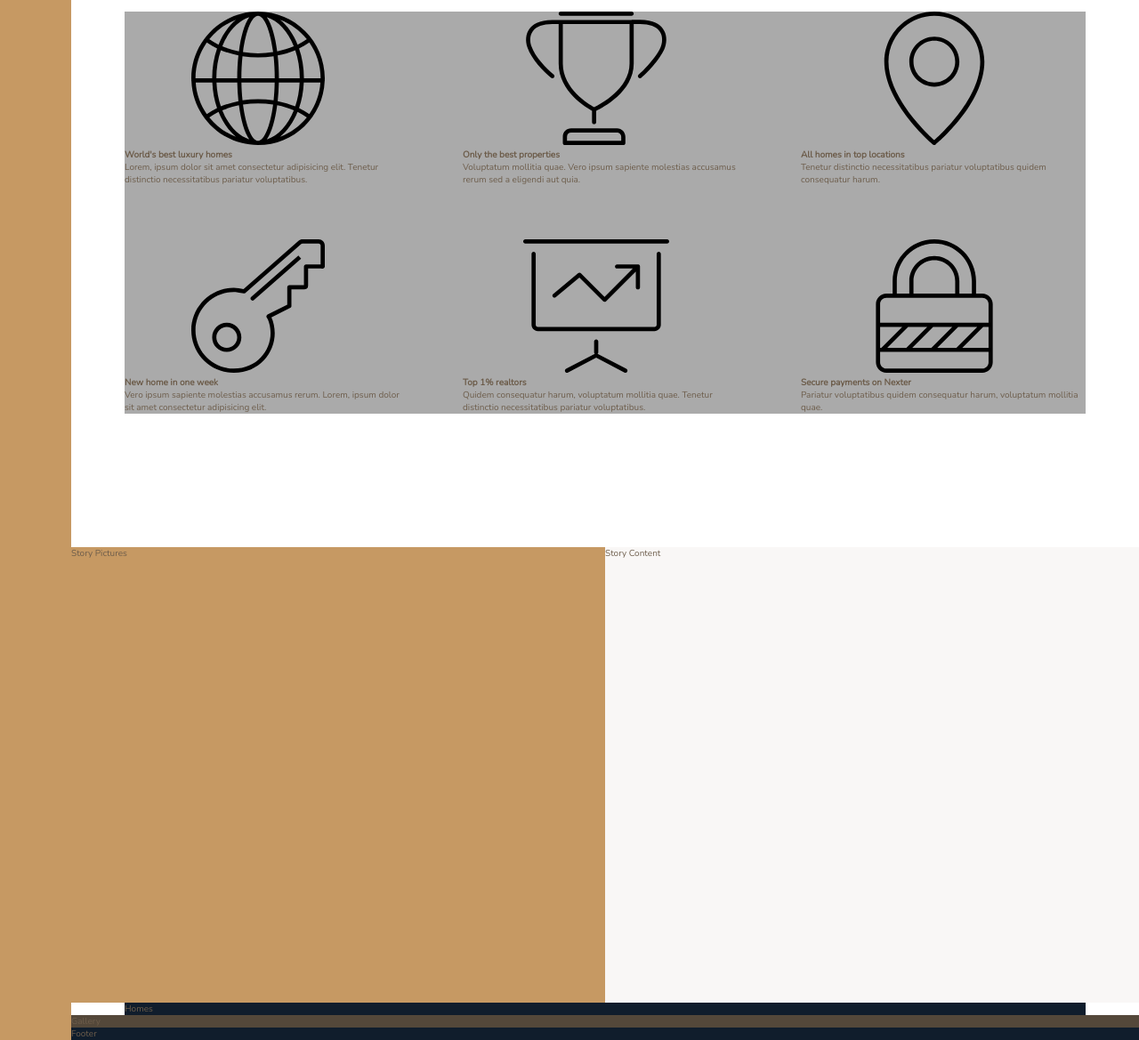
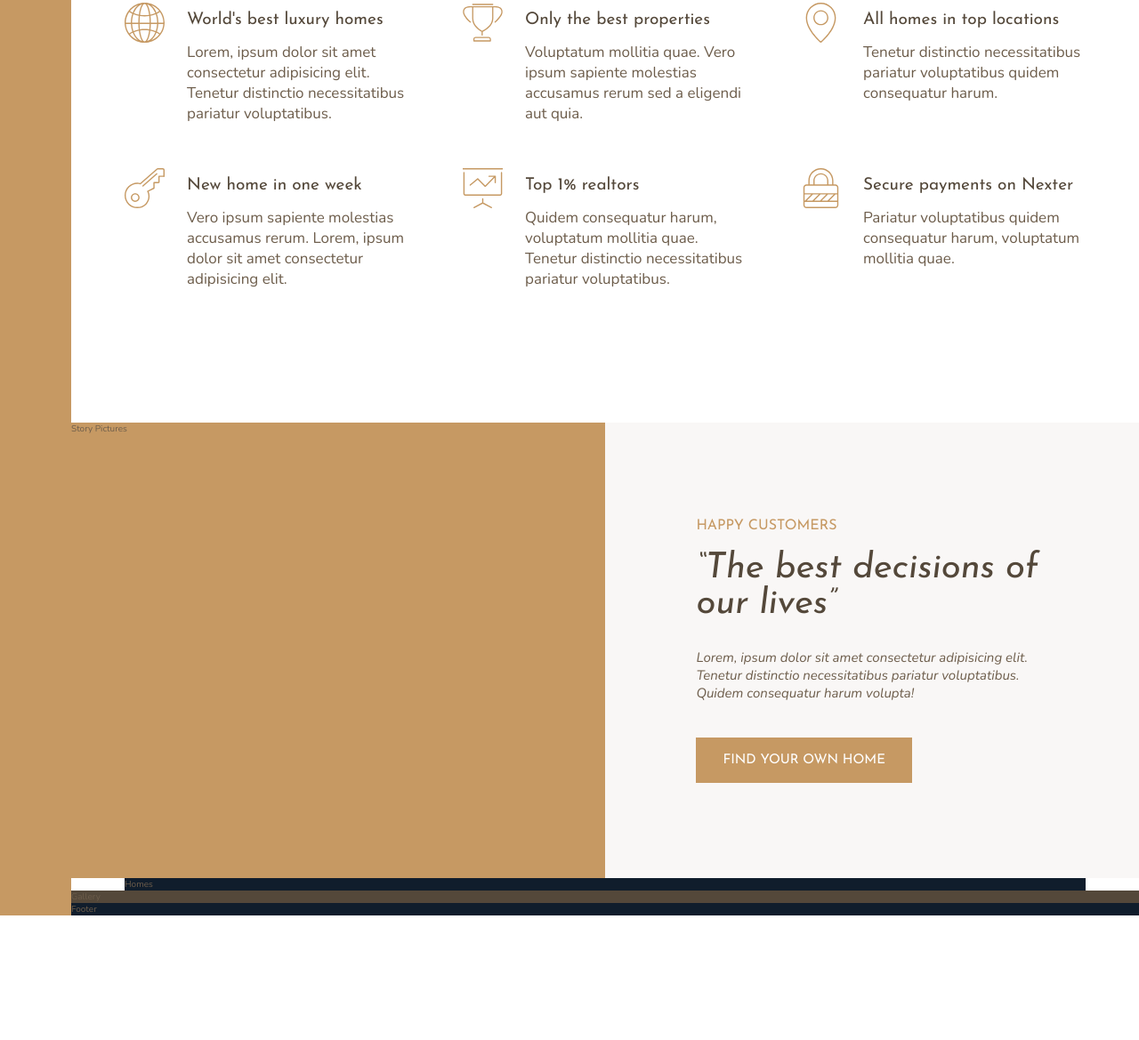
Before and after one commit to miketabb33/Nexter, a website: page index.html in a window 1280 px wide. Shown: the part 777-1946 px from the top of the page at 89% size. After the commit the page ends 1806 px from the top, so only its background shows below. Drawn offline with nearby package versions, Linux system fonts and the light colour scheme.

Commit message:
complete feature section and start story

```diff
--- a/index.html
+++ b/index.html
@@ -23,59 +23,76 @@
         <svg class="feature__icon">
           <use xlink:href="img/sprite.svg#icon-global"></use>
         </svg>
-        <h4 class="heading-4">World's best luxury homes</h4>
+        <h4 class="heading-4 heading-4--dark">World's best luxury homes</h4>
         <p class="feature__text">
-          Lorem, ipsum dolor sit amet consectetur adipisicing elit. Tenetur distinctio necessitatibus pariatur voluptatibus.
+          Lorem, ipsum dolor sit amet consectetur adipisicing elit. Tenetur
+          distinctio necessitatibus pariatur voluptatibus.
         </p>
       </div>
       <div class="feature">
         <svg class="feature__icon">
           <use xlink:href="img/sprite.svg#icon-trophy"></use>
         </svg>
-        <h4 class="heading-4">Only the best properties</h4>
+        <h4 class="heading-4 heading-4--dark">Only the best properties</h4>
         <p class="feature__text">
-          Voluptatum mollitia quae. Vero ipsum sapiente molestias accusamus rerum sed a eligendi aut quia.
+          Voluptatum mollitia quae. Vero ipsum sapiente molestias accusamus
+          rerum sed a eligendi aut quia.
         </p>
       </div>
       <div class="feature">
         <svg class="feature__icon">
           <use xlink:href="img/sprite.svg#icon-map-pin"></use>
         </svg>
-        <h4 class="heading-4">All homes in top locations</h4>
+        <h4 class="heading-4 heading-4--dark">All homes in top locations</h4>
         <p class="feature__text">
-          Tenetur distinctio necessitatibus pariatur voluptatibus quidem consequatur harum.
+          Tenetur distinctio necessitatibus pariatur voluptatibus quidem
+          consequatur harum.
         </p>
       </div>
       <div class="feature">
         <svg class="feature__icon">
           <use xlink:href="img/sprite.svg#icon-key"></use>
         </svg>
-        <h4 class="heading-4">New home in one week</h4>
+        <h4 class="heading-4 heading-4--dark">New home in one week</h4>
         <p class="feature__text">
-          Vero ipsum sapiente molestias accusamus rerum. Lorem, ipsum dolor sit amet consectetur adipisicing elit.
+          Vero ipsum sapiente molestias accusamus rerum. Lorem, ipsum dolor sit
+          amet consectetur adipisicing elit.
         </p>
       </div>
       <div class="feature">
         <svg class="feature__icon">
           <use xlink:href="img/sprite.svg#icon-presentation"></use>
         </svg>
-        <h4 class="heading-4">Top 1% realtors</h4>
+        <h4 class="heading-4 heading-4--dark">Top 1% realtors</h4>
         <p class="feature__text">
-          Quidem consequatur harum, voluptatum mollitia quae. Tenetur distinctio necessitatibus pariatur voluptatibus.
+          Quidem consequatur harum, voluptatum mollitia quae. Tenetur distinctio
+          necessitatibus pariatur voluptatibus.
         </p>
       </div>
       <div class="feature">
         <svg class="feature__icon">
           <use xlink:href="img/sprite.svg#icon-lock"></use>
         </svg>
-        <h4 class="heading-4">Secure payments on Nexter</h4>
+        <h4 class="heading-4 heading-4--dark">Secure payments on Nexter</h4>
         <p class="feature__text">
-          Pariatur voluptatibus quidem consequatur harum, voluptatum mollitia quae.
+          Pariatur voluptatibus quidem consequatur harum, voluptatum mollitia
+          quae.
         </p>
       </div>
     </section>
     <div class="story__pictures">Story Pictures</div>
-    <div class="story__content">Story Content</div>
+    <div class="story__content">
+      <h3 class="heading-3 mb-sm">Happy Customers</h3>
+      <h2 class="heading-2 heading-2--dark mb-md">
+        &ldquo;The best decisions of our lives&rdquo;
+      </h2>
+      <p class="story__text">
+        Lorem, ipsum dolor sit amet consectetur adipisicing elit. Tenetur
+        distinctio necessitatibus pariatur voluptatibus. Quidem consequatur
+        harum volupta!
+      </p>
+      <button class="btn">Find your own home</button>
+    </div>
     <section class="homes">Homes</section>
     <section class="gallery">Gallery</section>
     <footer class="footer">Footer</footer>
--- a/sass/_features.scss
+++ b/sass/_features.scss
@@ -1,14 +1,30 @@
 .features {
-  background-color: $color-grey-light-2;
   grid-column: center-start / center-end;
 
   margin: 15rem 0;
 
   display: grid;
-  grid-template-columns: repeat(3, 1fr);
+  grid-template-columns: repeat(auto-fit, minmax(25rem, 1fr));
   grid-gap: 6rem;
+  align-items: start;
 }
 
 .feature {
+  display: grid;
 
+  grid-template-columns: min-content 1fr;
+  grid-row-gap: 1.5rem;
+  grid-column-gap: 2.5rem;
+
+  &__icon {
+    fill: $color-primary;
+    width: 4.5rem;
+    height: 4.5rem;
+    grid-row: 1 / span 2;
+    transform: translateY(-1rem);
+  }
+
+  &__text {
+    font-size: 1.7rem;
+  }
 }
--- a/sass/_story.scss
+++ b/sass/_story.scss
@@ -6,5 +6,17 @@
   &__content {
     background-color: $color-grey-light-1;
     grid-column: col-start 5 / full-end;
+    padding: 6rem 8vw;
+
+    display: flex;
+    flex-direction: column;
+    justify-content: center;
+    align-items: flex-start;
+  }
+
+  &__text {
+    font-size: 1.5rem;
+    font-style: italic;
+    margin-bottom: 4rem;
   }
 }
--- a/sass/_typography.scss
+++ b/sass/_typography.scss
@@ -0,0 +1,72 @@
+%heading {
+  font-family: $font-display;
+  font-weight: 400;
+}
+
+.heading-1 {
+  @extend %heading;
+}
+.heading-2 {
+  @extend %heading;
+  font-size: 4rem;
+  font-style: italic;
+  line-height: 1;
+  &--light {
+    color: $color-grey-light-1;
+  }
+
+  &--dark {
+    color: $color-grey-dark-1;
+  }
+}
+.heading-3 {
+  @extend %heading;
+  font-size: 1.6rem;
+  color: $color-primary;
+  text-transform: uppercase;
+}
+.heading-4 {
+  @extend %heading;
+  font-size: 1.9rem;
+
+  &--light {
+    color: $color-grey-light-1;
+  }
+
+  &--dark {
+    color: $color-grey-dark-1;
+  }
+}
+
+.btn {
+  background-color: $color-primary;
+  color: white;
+  border-radius: 0;
+  border: 0;
+  font-family: $font-display;
+  font-size: 1.5rem;
+  text-transform: uppercase;
+  padding: 1.8rem 3rem;
+  cursor: pointer;
+  transition: all 0.2s;
+
+  &:hover {
+    background-color: $color-primary-dark;
+  }
+}
+
+.mb-sm {
+  margin-bottom: 2rem;
+}
+
+.mb-md {
+  margin-bottom: 3rem;
+}
+
+.mb-lg {
+  margin-bottom: 4rem;
+}
+
+.mb-hg {
+  margin-bottom: 8rem;
+}
```
Also changed, not shown: css/style.css.
